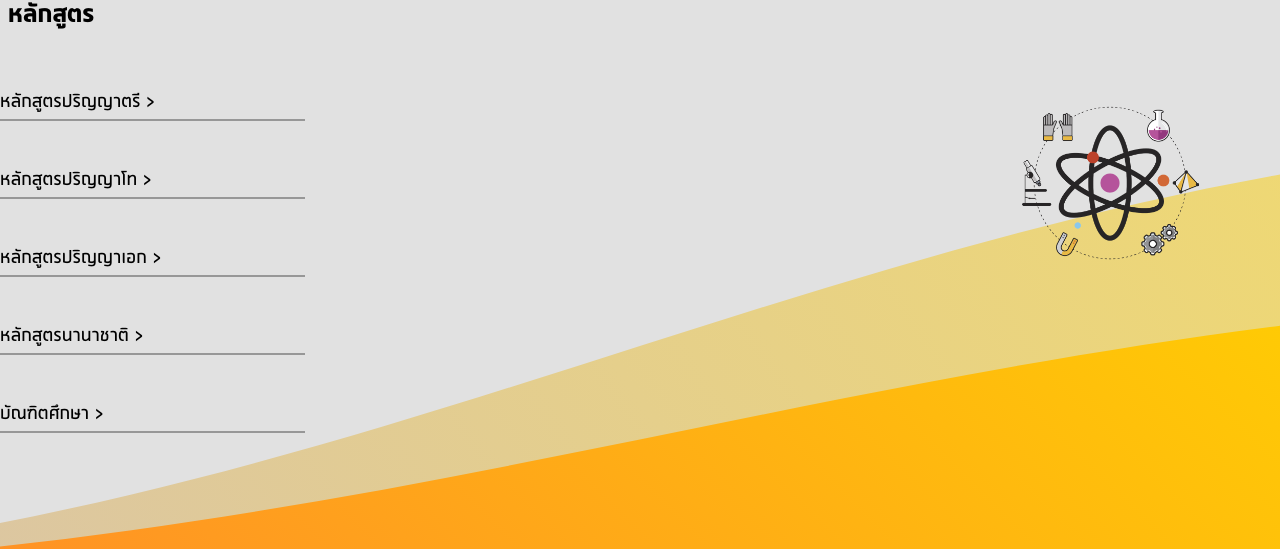
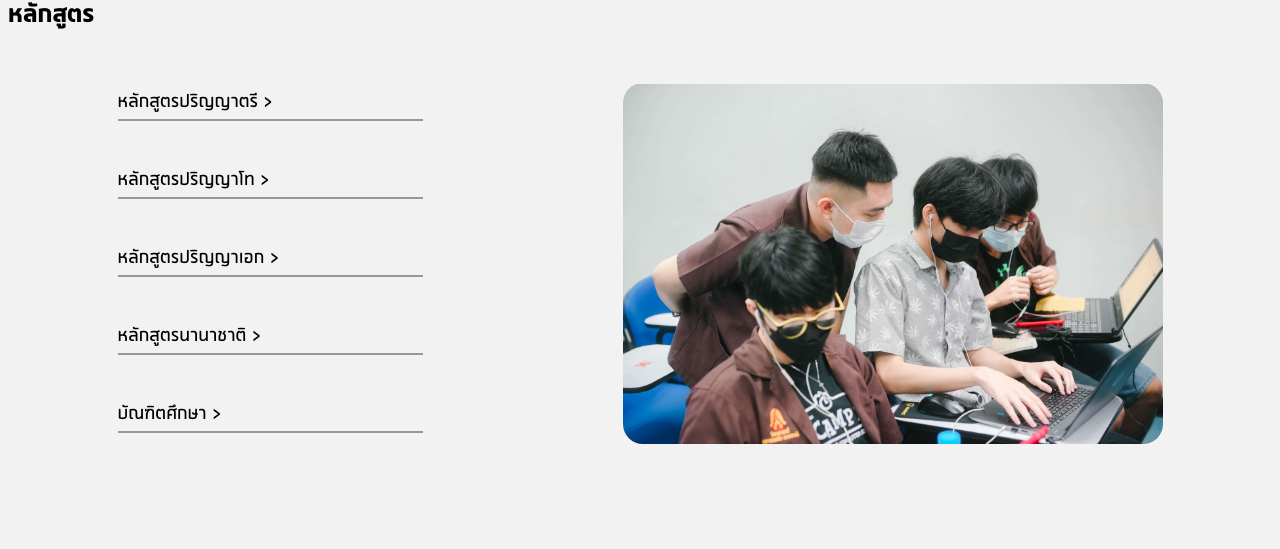
Before and after one commit to Yayawak/web-more-backup, a Next.js app: page / in a window 1280 px wide. Shown: the part 380-929 px from the top of the page. Built offline with nearby package versions, Linux system fonts and the light colour scheme; no server answers.

Commit message:
Departments page and courses page put in the card & Add an image to the course page.

```diff
--- a/local_components/index/Departments.tsx
+++ b/local_components/index/Departments.tsx
@@ -16,16 +16,20 @@ import kdaiIcon from '@/assets/icons/icon-kdai.svg'
 const IndexDepartments = () => {
   return (
     <div
-      className="bg-cover bg-center"
-      style={{
-        backgroundImage: `url(${departmentSectioinBG.src})`,
-      }}
+      // className="bg-cover bg-center"
+      // style={{
+      //   backgroundImage: `url(${departmentSectioinBG.src})`,
+      // }}
     >
       <Container className="py-[16px]">
         <Container className="mb-[32px]">
           <IndexSectionTitle>ภาควิชาและศูนย์</IndexSectionTitle>
         </Container>
-        <div className="flex flex-col justify-center lg:flex-row mt-20">
+        <div className="flex flex-col justify-center lg:flex-row p-5 bg-cover bg-center rounded-3xl"
+          style={{
+            backgroundImage: `url(${departmentSectioinBG.src})`,
+          }}
+        >
           <ul className="flex flex-wrap justify-center lg:grid lg:grid-cols-3 lg:w-[600px] lg:mr-auto">
             {departmentItems.map((item, index) => {
               return (
@@ -51,7 +55,7 @@ const IndexDepartments = () => {
             })}
           </ul>
           <div className="flex items-center">
-            <div className="border-r-2 border-black w-0 h-[192px] ml-8 mr-6 lg:h-[517px] lg:mr-44"></div>
+            <div className="border-r-2 border-black w-0 h-[192px] ml-8 mr-6 lg:h-[517px] lg:mr-24"></div>
             <p className="text-2xl whitespace-pre-wrap">
               เพราะเราเชื่อว่า <br />
               <q>
--- a/local_components/index/Programs.tsx
+++ b/local_components/index/Programs.tsx
@@ -3,21 +3,22 @@ import Image from 'next/image'
 import Link from 'next/link'
 import IndexSectionTitle from './SectionTitle'
 
+import activity from '@/assets/images/activity.jpg'
 import atomLogo from '@/assets/logos/atom-logo.png'
 import programsSectionBG from '@/assets/images/programs_bg.svg'
 
 const IndexPrograms = () => {
   return (
     <div
-      className="bg-cover bg-center"
-      style={{
-        backgroundImage: `url(${programsSectionBG.src})`,
-      }}
+      // className="bg-cover bg-center"
+      // style={{
+      //   backgroundImage: `url(${programsSectionBG.src})`,
+      // }}
     >
       <Container className="mt-8">
         <IndexSectionTitle>หลักสูตร</IndexSectionTitle>
         <div className="flex flex-wrap justify-center mt-9 mb-20">
-          <ul className="w-full sm:w-[305px] sm:mr-auto">
+          <ul className="w-full sm:w-[305px] sm:mr-40">
             {programItems.map((item, index) => {
               return (
                 <li key={index} className="mb-8">
@@ -35,14 +36,15 @@ const IndexPrograms = () => {
               )
             })}
           </ul>
-          <div className="w-[200px] h-[200px] relative md:mr-14">
-            <Image
-              src={atomLogo}
-              alt="Atom logo"
+          <div className="w-[540px] h-[361px] relative">
+            <Image className="rounded-2xl"
+              src={activity}
+              alt="activity"
               layout="fill"
               objectFit="contain"
             />
-          </div>
+            </div>
+
         </div>
       </Container>
     </div>
```
Also changed, not shown: assets/images/activity.jpg (added).
